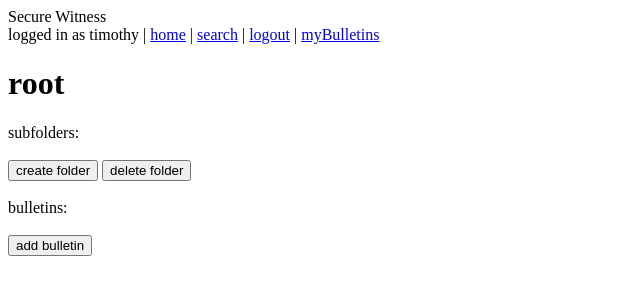
After one commit to TimothyYao/cs3240-f14-team13, a Django app: page /folder/54/ in a window 1280 px wide. The commit adds this page. Shown: the top 300 px of the page, without its empty margins (0-640 px from the left). Run offline with Django 3.2, Linux system fonts and the light colour scheme; a user stored in the database is signed in; data comes from the database, SQL or seed files in the repository; both versions use the stored data as it was after the commit; data that the repository does not hold is empty.

Commit message:
added folders

```diff
--- a/Current Project/SecureWitness_1_0/SecureWitness_1_0/urls.py
+++ b/Current Project/SecureWitness_1_0/SecureWitness_1_0/urls.py
@@ -3,14 +3,17 @@ from django.contrib import admin
 admin.autodiscover()
 
 urlpatterns = patterns('',
+    url(r'^$', 'bulletins.views.index'),
     url(r'^admin/', include(admin.site.urls)),
     url(r'^login/$', 'django.contrib.auth.views.login', {'template_name': 'auth/login.html'}),
     url(r'^logout/$', 'django.contrib.auth.views.logout', {'next_page': '/'}),
-    url(r'^search/$', 'bulletins.views.search'),
     url(r'^register/$', 'bulletins.views.register'),
     url(r'^search/$', 'bulletins.views.search'),
-    url(r'^search/(?P<bulletin_id>\d+)/$', 'bulletins.views.search_redirect'),
-    url(r'^(?P<bulletin_id>\d+)/$', 'bulletins.views.details'),
-    url(r'^(?P<bulletin_id>\d+)/edit/$', 'bulletins.views.edit_bulletin'),
-    url(r'', include('bulletins.urls')),
+    url(r'^bulletin/(?P<bulletin_id>\d+)/$', 'bulletins.views.details'),
+    url(r'^bulletin/(?P<bulletin_id>\d+)/edit/$', 'bulletins.views.edit_bulletin'),
+    url(r'^myBulletins/$', 'bulletins.views.my_bulletins'),
+    url(r'^folder/(?P<folder_id>\d+)/$', 'bulletins.views.folder'),
+    url(r'^folder/(?P<folder_id>\d+)/submit/$', 'bulletins.views.submit'),
+    url(r'^folder/(?P<folder_id>\d+)/createFolder/$', 'bulletins.views.create_folder'),
+    url(r'submit/$', 'bulletins.views.submit'),
 )
--- a/Current Project/SecureWitness_1_0/bulletins/models.py
+++ b/Current Project/SecureWitness_1_0/bulletins/models.py
@@ -23,7 +23,16 @@ class BulletinSearch(models.Manager):
         qs = self.get_query_set()
         return qs.filter(reduce(operator.or_, q_objects))
 
+class Folder(models.Model):
+    name = models.CharField(max_length=200)
+    owner = models.ForeignKey(User)
+    root = models.ForeignKey('self', null=True)
+
+    def __unicode__(self):
+        return self.name
+
 class Bulletin(models.Model):
+    folder = models.ForeignKey(Folder)
     objects = BulletinSearch()
     Title = models.CharField(max_length=200)
     Author = models.ForeignKey(User)
@@ -44,3 +53,6 @@ class Bulletin(models.Model):
 class File(models.Model):
     bulletin = models.ForeignKey(Bulletin)
     File_Field = models.FileField(upload_to='uploads/%Y/%m/%d')
+
+    def __unicode__(self):
+        return self.File_Field.name
--- a/Current Project/SecureWitness_1_0/bulletins/urls.py
+++ /dev/null
@@ -1,6 +0,0 @@
-from django.conf.urls import patterns, include, url
-
-urlpatterns = patterns('',
-    url(r'^$', 'bulletins.views.index'),
-    url(r'submit/$', 'bulletins.views.submit'),
-)
--- a/Current Project/SecureWitness_1_0/bulletins/views.py
+++ b/Current Project/SecureWitness_1_0/bulletins/views.py
@@ -5,12 +5,22 @@ from django.http import HttpResponse
 from django.http import HttpResponseRedirect
 from django.contrib.auth.decorators import login_required
 from django.contrib.auth.models import User
-from bulletins.models import Bulletin, BulletinSearch, File
-from bulletins.forms import BulletinForm
+from bulletins.models import Bulletin, BulletinSearch, File, Folder
 
 def recent_bulletins(recent=100):
     latest_bulletins = Bulletin.objects.all().order_by('-Date')[:recent]
     return latest_bulletins
+
+def delete_folder(folder):
+    bulletins = Folder.objects.filter(folder=folder)
+    for bulletin in bulletins:
+        bulletin.delete()
+    subfolders = Folder.objects.filter(root=folder).exclude(pk=folder.id)
+    for subfolder in subfolders:
+        delete_folder(subfolder)
+    print 'deleting folder'
+    print folder.name
+    folder.delete()
 
 def handle_upload(request, bulletin):
     if 'files' in request.FILES:
@@ -42,14 +52,47 @@ def search(request):
     return render(request, 'search.html')
 
 @login_required()
-def search_redirect(request, bulletin_id):
-    return HttpResponseRedirect('/'+bulletin_id+'/')
+def folder(request, folder_id):
+    folder = Folder.objects.get(pk=folder_id)
+    if request.user != folder.owner:
+        return HttpResponseRedirect('/')
+    if request.method == 'POST':
+        if 'bulletin' in request.POST:
+            return HttpResponseRedirect('submit')
+        elif 'delete' in request.POST:
+            pass
+            #delete_folder(folder)
+            #return HttpResponseRedirect('/myBulletins/')
+        elif 'folder' in request.POST:
+            return HttpResponseRedirect('createFolder')
+    bulletins = Bulletin.objects.filter(folder=folder)
+    folders = Folder.objects.filter(root=folder)
+    is_root = folder.root is None
+    return render(request, 'folder.html', {
+        'folder': folder,
+        'bulletins': bulletins,
+        'folders': folders,
+        'is_root': is_root
+    })
+
+@login_required()
+def my_bulletins(request):
+    folders = Folder.objects.filter(owner=request.user, name='root')
+    if len(folders) == 0:
+        folder = Folder()
+        folder.owner = request.user
+        folder.name = 'root'
+        folder.save()
+        folder_id = folder.id
+    else:
+        folder_id = folders[0].id
+    return HttpResponseRedirect('/folder/'+str(folder_id)+'/')
 
 @login_required()
 def details(request, bulletin_id):
     if request.method == 'POST':
         if 'edit' in request.POST:
-            return HttpResponseRedirect('/'+bulletin_id+'/edit/')
+            return HttpResponseRedirect('/bulletin/'+bulletin_id+'/edit/')
         elif 'delete' in request.POST:
             Bulletin.objects.get(pk=bulletin_id).delete()
             return HttpResponseRedirect('/')
@@ -90,7 +133,21 @@ def register(request):
     return render(request, 'register.html', {"message": message})
 
 @login_required()
-def submit(request):
+def create_folder(request, folder_id):
+    if request.method == 'POST':
+        folder = Folder()
+        folder.owner = request.user
+        folder.root = Folder.objects.get(pk=folder_id)
+        folder.name = request.POST['name']
+        folder.save()
+        return HttpResponseRedirect('/folder/'+str(folder_id)+'/')
+    return render(request, 'create_folder.html')
+
+@login_required()
+def submit(request, folder_id):
+    folder = Folder.objects.get(pk=folder_id)
+    if request.user != folder.owner:
+        return HttpResponseRedirect('/')
     if request.method == 'POST':
         bulletin = Bulletin()
         bulletin.Title = request.POST["title"]
@@ -98,27 +155,28 @@ def submit(request):
         bulletin.Location = request.POST["location"]
         bulletin.Description = request.POST["description"]
         bulletin.Author = request.user
+        bulletin.folder = folder
         bulletin.save()
         handle_upload(request, bulletin)
-        return HttpResponseRedirect('/'+str(bulletin.id)+'/')
-    else:
-        form = BulletinForm()
-    return render(request, 'submit.html', {'form': form})
+        return HttpResponseRedirect('/bulletin/'+str(bulletin.id)+'/')
+    return render(request, 'submit.html')
 
 @login_required()
 def edit_bulletin(request, bulletin_id):
     bulletin = Bulletin.objects.get(pk=bulletin_id)
     if request.user != bulletin.Author:
-        return HttpResponseRedirect('/'+bulletin_id+'/')
+        return HttpResponseRedirect('/bulletin/'+bulletin_id+'/')
     if request.method == 'POST':
         if 'cancel' in request.POST:
-            return HttpResponseRedirect('/'+bulletin_id+'/')
+            return HttpResponseRedirect('/bulletin/'+bulletin_id+'/')
         bulletin.Title = request.POST["title"]
         bulletin.Pseudonym = request.POST["pseudonym"]
         bulletin.Location = request.POST["location"]
         bulletin.Description = request.POST["description"]
         bulletin.save()
-        return HttpResponseRedirect('/'+bulletin_id+'/')
+        return HttpResponseRedirect('/bulletin/'+bulletin_id+'/')
+    docs = File.objects.filter(bulletin=bulletin)
     return render(request, 'edit_bulletin.html', {
         'bulletin': bulletin,
+        'docs': docs
     })
--- a/Current Project/SecureWitness_1_0/templates/base.html
+++ b/Current Project/SecureWitness_1_0/templates/base.html
@@ -7,7 +7,7 @@
         <div id="header">
             <div id="site-logo">Secure Witness</div>
             {% if user.is_authenticated %}
-                <div id="user-info">logged in as {{ user.username }} | <a href = "/">home</a> | <a href = "/submit/">submit</a> | <a href = "/search/">search</a> | <a href="/logout/">logout</a></div>
+                <div id="user-info">logged in as {{ user.username }} | <a href = "/">home</a> | <a href = "/search/">search</a> | <a href="/logout/">logout</a> | <a href="/myBulletins/">myBulletins</a></div>
             {% else %}
                 <div id="user-info"><a href = "/">home</a> | <a href="/login/">login</a> | <a href="/register/">register</a></div>
             {% endif %}
--- a/Current Project/SecureWitness_1_0/templates/details.html
+++ b/Current Project/SecureWitness_1_0/templates/details.html
@@ -18,7 +18,7 @@
     <h1 id="document header">Documents:</h1>
     {% if has_docs %}
         {% for doc in docs %}
-            <p1 id="document name">{{ doc.File_Field.name }}<br></p1>
+            <p1 id="document name">{{ doc }}<br></p1>
         {% endfor %}
     {% else %}
         <p1 id="document text">this bulletin has no documents</p1>
--- a/Current Project/SecureWitness_1_0/templates/edit_bulletin.html
+++ b/Current Project/SecureWitness_1_0/templates/edit_bulletin.html
@@ -21,6 +21,10 @@
         <textarea id="description" name="description" rows="10" cols="50" required>{{ bulletin.Description }}</textarea>
         <br>
         <p1>Documents:</p1>
+        <br>
+        {% for doc in docs %}
+            <p1 id="document name">{{ doc }}<br></p1>
+        {% endfor %}
         <input id="files" name="files" type="file" multiple>
         <br>
         <br>
--- /dev/null
+++ b/Current Project/SecureWitness_1_0/templates/folder.html
@@ -0,0 +1,25 @@
+{% extends "base.html" %}
+{% block content %}
+    {% if is_root %}
+        <h1>{{ folder.name }}</h1>
+    {% else %}
+        <h1><a href = "/folder/{{ folder.root.id }}">{{ folder.name }}</a></h1>
+    {% endif %}
+    <p1>subfolders:<br></p1>
+    <form id="folder" METHOD="post">
+        {% csrf_token %}
+        {% for subfolder in folders %}
+            <a href = "/folder/{{ subfolder.id }}/">{{ subfolder.name }}</a><br>
+        {% endfor %}
+        <br>
+        <input type="submit" name="folder" value="create folder">
+        <input type="submit" name="delete"  value="delete folder" onclick="return confirm('Are you sure you want delete this folder and all its contents?')"><br>
+        <br>
+        <p1>bulletins:<br></p1>
+        {% for bulletin in bulletins %}
+            <a href = "/bulletin/{{ bulletin.id }}/">{{ bulletin.Title }}</a><br>
+        {% endfor %}
+        <br>
+        <input type="submit" name="bulletin" value="add bulletin">
+    </form>
+{% endblock content %}
--- a/Current Project/SecureWitness_1_0/templates/index.html
+++ b/Current Project/SecureWitness_1_0/templates/index.html
@@ -7,7 +7,7 @@
 {% for bulletin in bulletins %}
     <li>
         <p class="bulletin-title">
-            <a href = "{{ bulletin.id }}/">{{ bulletin.Title }}</a>
+            <a href = "bulletin/{{ bulletin.id }}/">{{ bulletin.Title }}</a>
         </p>
         <p class="bulletin-info">
             posted by: {{ bulletin.Pseudonym }} {{ bulletin.Date|age }}
--- a/Current Project/SecureWitness_1_0/templates/register.html
+++ b/Current Project/SecureWitness_1_0/templates/register.html
@@ -6,7 +6,7 @@
 <div id = user-info"> {{ user.username }} | <a href = "/logout/">logout</a>  </div>
 {% endif %}
     <form id="register" METHOD="post">
-    {% csrf_token %}
+        {% csrf_token %}
         {{ message }}
         <br>
         <p1>Create Username:</p1>
--- a/Current Project/SecureWitness_1_0/templates/search_results.html
+++ b/Current Project/SecureWitness_1_0/templates/search_results.html
@@ -10,7 +10,7 @@
         {% for bulletin in bulletins %}
             <li>
                 <p class="bulletin-title">
-                    <a href = "{{ bulletin.id }}/">{{ bulletin.Title }}</a>
+                    <a href = "/bulletin/{{ bulletin.id }}/">{{ bulletin.Title }}</a>
                 </p>
                 <p class="bulletin-info">
                     posted by: {{ bulletin.Pseudonym }} {{ bulletin.Date|age }}
```
Also changed, not shown: Current Project/SecureWitness_1_0/bulletins/forms.py (deleted, +0 -8 lines), Current Project/SecureWitness_1_0/templates/create_folder.html (added, +14 -0 lines), Current Project/SecureWitness_1_0/templates/submit.html (+1 -8 lines), Current Project/SecureWitness_1_0/db.sqlite3, 5 other files.
